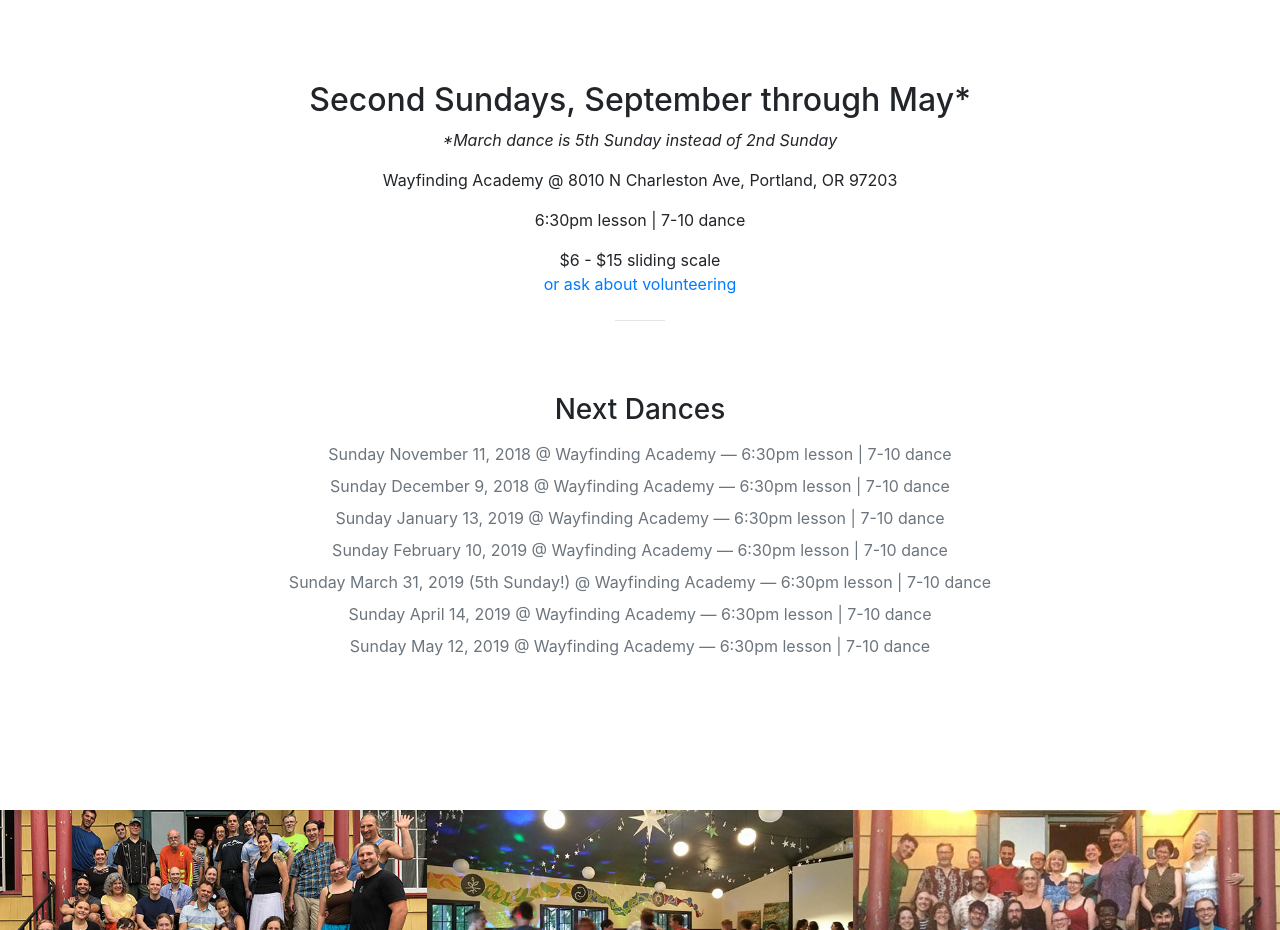
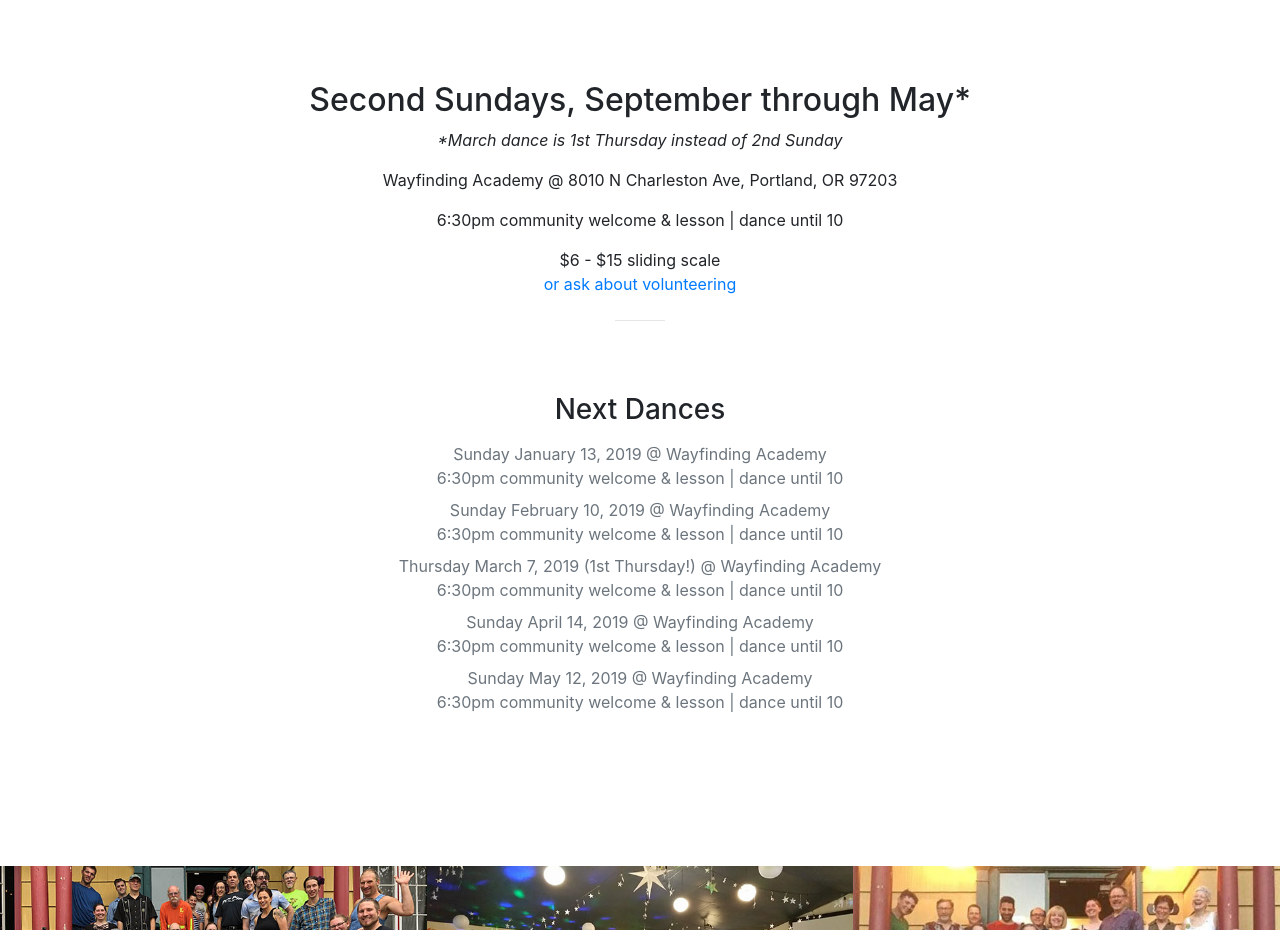
Before and after one commit to mgoren/contraremix, a website with bundled scripts: page index.html in a window 1280 px wide. Shown: the part 1660-2590 px from the top of the page. Built offline with nearby package versions, Linux system fonts and the light colour scheme.

Commit message:
update dates

```diff
--- a/index.html
+++ b/index.html
@@ -95,12 +95,12 @@
         <div class="row">
           <div class="col-lg-12 text-center">
             <h2 class="section-heading">Second Sundays, September <span class="desktop-only">through</span><span class="mobile-only">-</span> May*</h2>
-            <p><em>*March dance is 5th Sunday instead of 2nd Sunday</em></p>
+            <p><em>*March dance is 1st Thursday instead of 2nd Sunday</em></p>
             <p>
               <span class="desktop-only">Wayfinding Academy @ 8010 N Charleston Ave, Portland, OR 97203</span>
               <span class="mobile-only">Wayfinding Academy<br>8010 N Charleston Ave, Portland, OR 97203</span>
             </p>
-            <p>6:30pm lesson | 7-10 dance</p>
+            <p>6:30pm community welcome & lesson | dance until 10</p>
             <p>
               $6 - $15 sliding scale<br>
               <a href="#connect">or ask about volunteering</a>
@@ -116,32 +116,24 @@
               <h3 class="mb-3">Next Dances</h3>
               <ul class="list-unstyled" id="next-dances">
                 <li class="text-muted mb-0 dance">
-                  <span class="desktop-only">Sunday November 11, 2018 @ Wayfinding Academy &mdash; 6:30pm lesson | 7-10 dance</span>
-                  <span class="mobile-only">Sun 11/11/18 <br>6:30pm lesson | 7-10 dance <br>Wayfinding Academy</span>
+                  <span class="desktop-only">Sunday January 13, 2019 @ Wayfinding Academy <br>6:30pm community welcome & lesson | dance until 10</span>
+                  <span class="mobile-only">Sun 1/13/19 <br>6:30pm community welcome & lesson <br>dance until 10 <br>Wayfinding Academy</span>
                 </li>
                 <li class="text-muted mb-0 dance">
-                  <span class="desktop-only">Sunday December 9, 2018 @ Wayfinding Academy &mdash; 6:30pm lesson | 7-10 dance</span>
-                  <span class="mobile-only">Sun 12/9/18 <br>6:30pm lesson | 7-10 dance <br>Wayfinding Academy</span>
+                  <span class="desktop-only">Sunday February 10, 2019 @ Wayfinding Academy <br>6:30pm community welcome & lesson | dance until 10</span>
+                  <span class="mobile-only">Sun 2/10/19 <br>6:30pm community welcome & lesson <br>dance until 10 <br>Wayfinding Academy</span>
                 </li>
                 <li class="text-muted mb-0 dance">
-                  <span class="desktop-only">Sunday January 13, 2019 @ Wayfinding Academy &mdash; 6:30pm lesson | 7-10 dance</span>
-                  <span class="mobile-only">Sun 1/13/19 <br>6:30pm lesson | 7-10 dance <br>Wayfinding Academy</span>
+                  <span class="desktop-only">Thursday March 7, 2019 (1st Thursday!) @ Wayfinding Academy <br>6:30pm community welcome & lesson | dance until 10</span>
+                  <span class="mobile-only">Thu 3/7/19 (1st Thursday!) <br>6:30pm community welcome & lesson <br>dance until 10 <br>Wayfinding Academy</span>
                 </li>
                 <li class="text-muted mb-0 dance">
-                  <span class="desktop-only">Sunday February 10, 2019 @ Wayfinding Academy &mdash; 6:30pm lesson | 7-10 dance</span>
-                  <span class="mobile-only">Sun 2/10/19 <br>6:30pm lesson | 7-10 dance <br>Wayfinding Academy</span>
+                  <span class="desktop-only">Sunday April 14, 2019 @ Wayfinding Academy <br>6:30pm community welcome & lesson | dance until 10</span>
+                  <span class="mobile-only">Sun 4/14/19 <br>6:30pm community welcome & lesson <br>dance until 10 <br>Wayfinding Academy</span>
                 </li>
                 <li class="text-muted mb-0 dance">
-                  <span class="desktop-only">Sunday March 31, 2019 (5th Sunday!) @ Wayfinding Academy &mdash; 6:30pm lesson | 7-10 dance</span>
-                  <span class="mobile-only">Sun 3/31/19 (5th Sunday!) <br>6:30pm lesson | 7-10 dance <br>Wayfinding Academy</span>
-                </li>
-                <li class="text-muted mb-0 dance">
-                  <span class="desktop-only">Sunday April 14, 2019 @ Wayfinding Academy &mdash; 6:30pm lesson | 7-10 dance</span>
-                  <span class="mobile-only">Sun 4/14/19 <br>6:30pm lesson | 7-10 dance <br>Wayfinding Academy</span>
-                </li>
-                <li class="text-muted mb-0 dance">
-                  <span class="desktop-only">Sunday May 12, 2019 @ Wayfinding Academy &mdash; 6:30pm lesson | 7-10 dance</span>
-                  <span class="mobile-only">Sun 5/12/19 <br>6:30pm lesson | 7-10 dance <br>Wayfinding Academy</span>
+                  <span class="desktop-only">Sunday May 12, 2019 @ Wayfinding Academy <br>6:30pm community welcome & lesson | dance until 10</span>
+                  <span class="mobile-only">Sun 5/12/19 <br>6:30pm community welcome & lesson <br>dance until 10 <br>Wayfinding Academy</span>
                 </li>
               </ul>
             </div>
```
